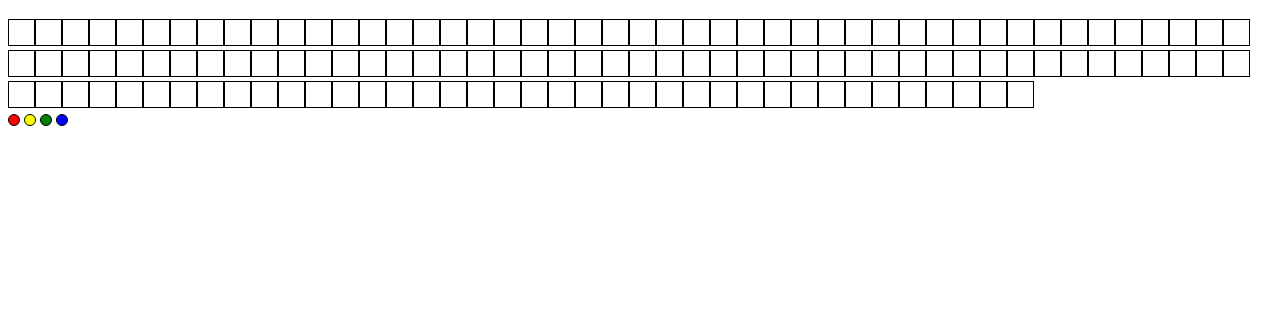
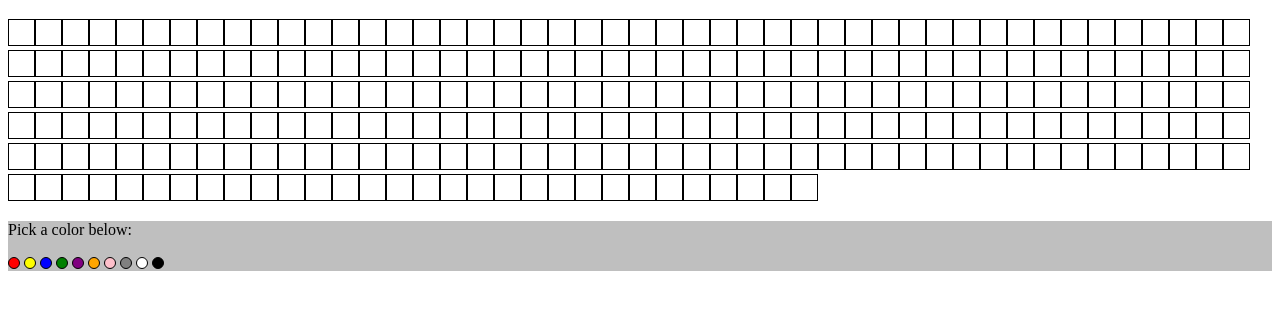
Before and after one commit to isaacmillercodes/pixel-art-maker, a website: page src/index.html in a window 1280 px wide. Shown: the part 61-370 px from the top of the page. Drawn offline with nearby package versions, Linux system fonts and the light colour scheme.

Commit message:
added colors to palette

```diff
--- a/src/index.html
+++ b/src/index.html
@@ -11,13 +11,26 @@
     <section class="canvas">
     </section>
     <section class="palette">
+      <p>Pick a color below:</p>
       <div class="paint-color red">
       </div>
       <div class="paint-color yellow">
       </div>
+      <div class="paint-color blue">
+      </div>
       <div class="paint-color green">
       </div>
-      <div class="paint-color blue">
+      <div class="paint-color purple">
+      </div>
+      <div class="paint-color orange">
+      </div>
+      <div class="paint-color pink">
+      </div>
+      <div class="paint-color grey">
+      </div>
+      <div class="paint-color white">
+      </div>
+      <div class="paint-color black">
       </div>
     </section>
 
--- a/src/main.js
+++ b/src/main.js
@@ -3,7 +3,7 @@
   console.log('sanity check');
 
 
-    for (var i = 0; i < 130; i++) {
+    for (var i = 0; i < 260; i++) {
       var $el = $('<div class="pixel"></div>')
       $('.canvas').append($el);
     };
--- a/src/styles.css
+++ b/src/styles.css
@@ -6,6 +6,11 @@
   display: inline-block;
   margin: 0;
   padding: 0;
+}
+
+.palette {
+  height: 50px;
+  background-color: hsl(0, 0%, 75%);
 }
 
 .paint-color {
@@ -31,3 +36,27 @@
 .yellow {
   background-color: yellow;
 }
+
+.purple {
+  background-color: purple;
+}
+
+.white {
+  background-color: white;
+}
+
+.black {
+  background-color: black;
+}
+
+.orange {
+  background-color: orange;
+}
+
+.pink {
+  background-color: pink;
+}
+
+.grey {
+  background-color: grey;
+}
```
